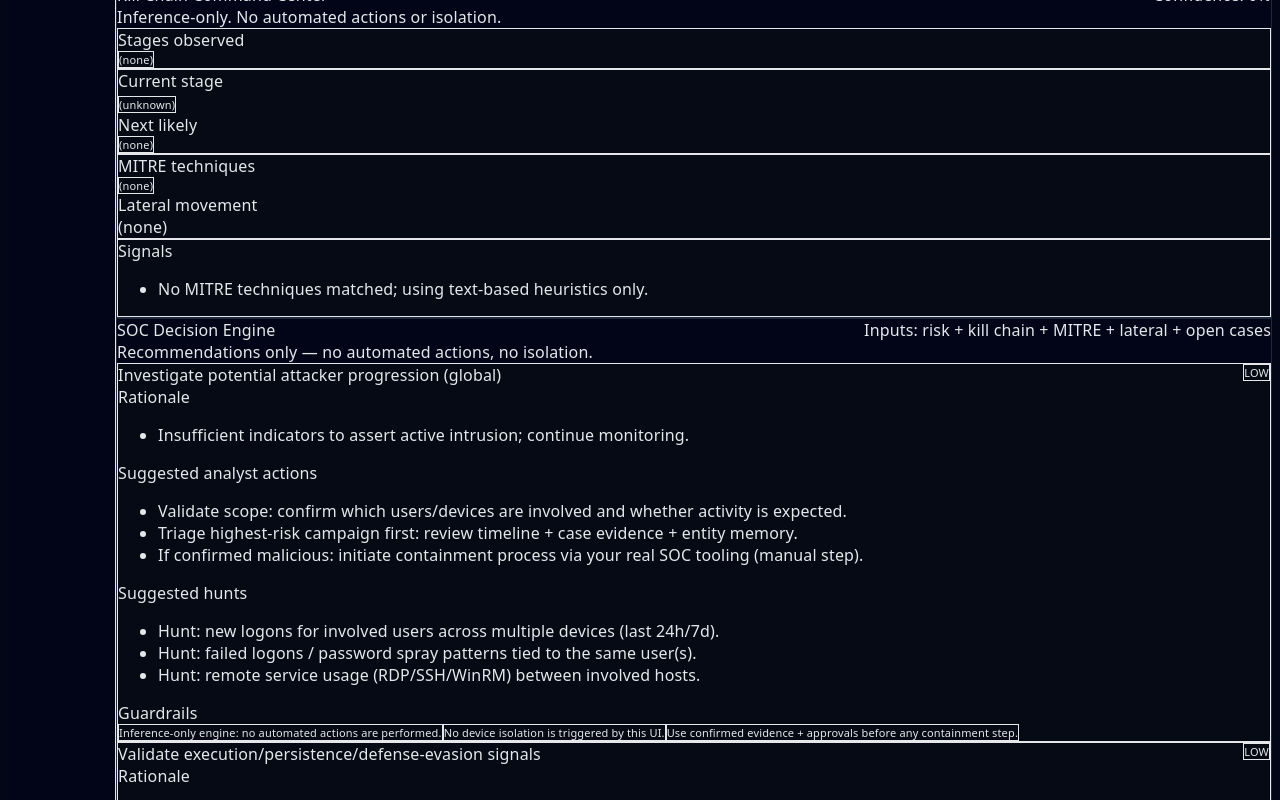
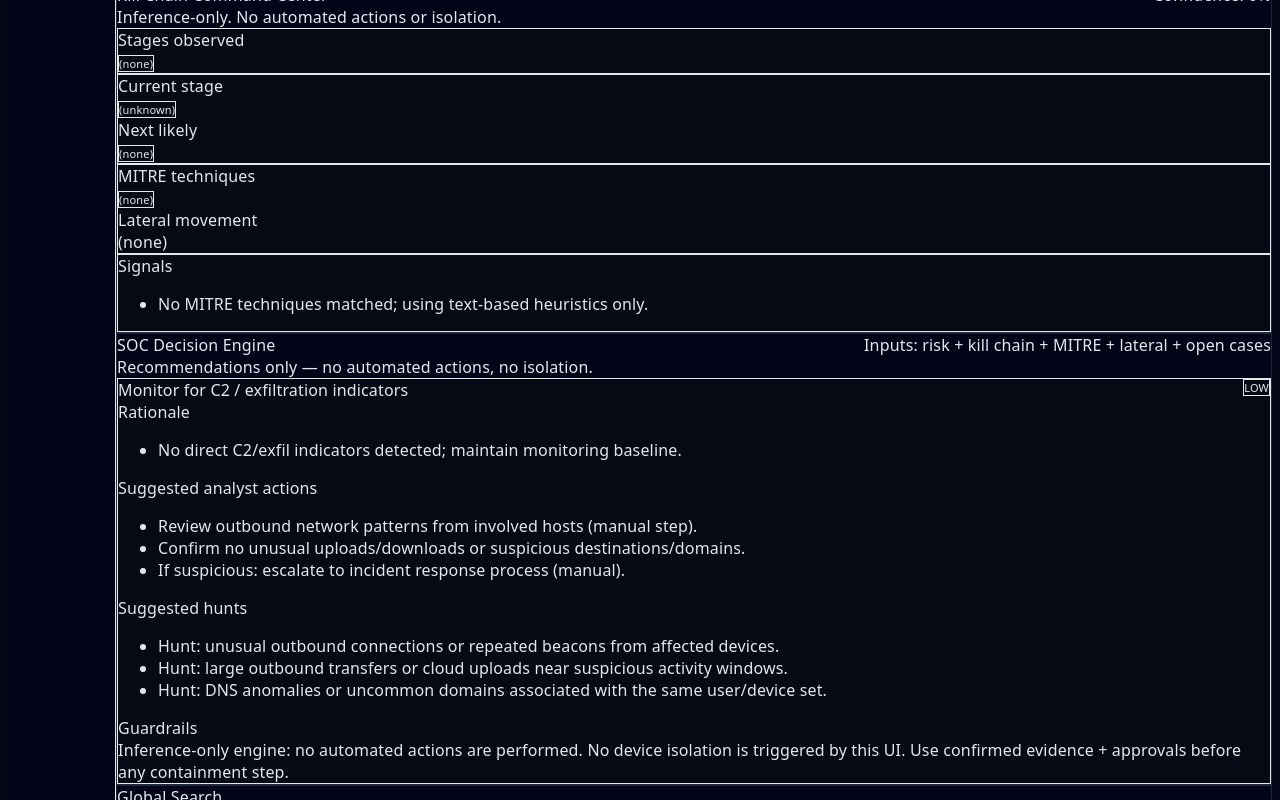
Before and after one commit to tleanne1/agentic_soc_ui, a Next.js app: page /intel in a window 1280 px wide. Shown: the part 340-1140 px from the top of the page. Built offline with nearby package versions, Linux system fonts and the light colour scheme.

Commit message:
add SOC Decision Engine + global command center recommendation

```diff
--- a/src/app/intel/page.tsx
+++ b/src/app/intel/page.tsx
@@ -10,31 +10,28 @@ import Topbar from "@/components/Topbar";
 
 import { buildIntelIndex, scoreSearch, IntelIndex } from "@/lib/intelEngine";
 import { summarizeKillChain } from "@/lib/killChainEngine";
-import { buildSocDecisions } from "@/lib/decisionEngine";
+import { decideSocActions } from "@/lib/socDecisionEngine";
 
 function safe(v: any) {
   if (v === null || v === undefined) return "";
   return String(v);
 }
 
-function pill(txt: string, key?: string) {
+function pill(txt: string) {
   return (
-    <span
-      key={key || txt}
-      className="inline-flex items-center rounded border border-slate-700 bg-slate-200/10 px-2 py-0.5 text-[11px] text-slate-200"
-    >
+    <span className="inline-flex items-center rounded border border-slate-700 bg-slate-200/10 px-2 py-0.5 text-[11px] text-slate-200">
       {txt}
     </span>
   );
 }
 
-function priorityBadge(p: string) {
-  const base =
-    "inline-flex items-center rounded border px-2 py-0.5 text-[11px] font-semibold whitespace-nowrap";
-  if (p === "CRITICAL") return <span className={`${base} border-red-600/60 bg-red-500/10 text-red-200`}>CRITICAL</span>;
-  if (p === "HIGH") return <span className={`${base} border-orange-600/60 bg-orange-500/10 text-orange-200`}>HIGH</span>;
-  if (p === "MEDIUM") return <span className={`${base} border-yellow-600/60 bg-yellow-500/10 text-yellow-200`}>MEDIUM</span>;
-  return <span className={`${base} border-slate-600 bg-slate-200/10 text-slate-200`}>LOW</span>;
+function sevBadge(sev: string) {
+  const label = safe(sev).toUpperCase();
+  return (
+    <span className="inline-flex items-center rounded border border-slate-700 bg-slate-200/10 px-2 py-0.5 text-[11px] text-slate-200">
+      {label}
+    </span>
+  );
 }
 
 export default function IntelPage() {
@@ -55,14 +52,9 @@ export default function IntelPage() {
     });
   }, [index]);
 
-  const decisions = useMemo(() => {
-    if (!index) return [];
-    return buildSocDecisions({
-      scope: "global",
-      index,
-      killChain: commandCenter,
-      cases: index.cases,
-    });
+  const decision = useMemo(() => {
+    if (!index) return null;
+    return decideSocActions({ index, killchain: commandCenter });
   }, [index, commandCenter]);
 
   const hits = useMemo(() => {
@@ -139,7 +131,7 @@ export default function IntelPage() {
             </div>
           </div>
 
-          {/* ✅ Global Kill Chain Command Center */}
+          {/* Global Kill Chain Command Center */}
           <div className="rounded border border-[var(--soc-panel-border)] bg-[#020617]/80 p-4 space-y-3">
             <div className="flex items-start justify-between gap-4">
               <div>
@@ -159,24 +151,22 @@ export default function IntelPage() {
               <div className="rounded border border-slate-800 bg-[#050A14] p-3">
                 <div className="text-xs text-slate-400">Stages observed</div>
                 <div className="text-sm text-slate-200 mt-1 flex flex-wrap gap-1">
-                  {(commandCenter?.stages?.length ? commandCenter.stages : ["(none)"]).map((s: any) =>
-                    pill(String(s), `stage-${String(s)}`)
-                  )}
+                  {(commandCenter?.stages?.length ? commandCenter.stages : ["(none)"]).map((s: any, i: number) => (
+                    <span key={`stage-${i}-${String(s)}`}>{pill(String(s))}</span>
+                  ))}
                 </div>
               </div>
 
               <div className="rounded border border-slate-800 bg-[#050A14] p-3">
                 <div className="text-xs text-slate-400">Current stage</div>
                 <div className="text-sm text-slate-200 mt-1">
-                  {commandCenter?.current_stage
-                    ? pill(commandCenter.current_stage, `cur-${commandCenter.current_stage}`)
-                    : pill("(unknown)", "cur-unknown")}
+                  {commandCenter?.current_stage ? pill(commandCenter.current_stage) : pill("(unknown)")}
                 </div>
 
                 <div className="text-xs text-slate-400 mt-3">Next likely</div>
                 <div className="text-sm text-slate-200 mt-1 flex flex-wrap gap-1">
-                  {(commandCenter?.next_likely?.length ? commandCenter.next_likely : ["(none)"]).map((s: any) =>
-                    pill(String(s), `next-${String(s)}`)
+                  {(commandCenter?.next_likely?.length ? commandCenter.next_likely : ["(none)"]).map(
+                    (s: any, i: number) => <span key={`next-${i}-${String(s)}`}>{pill(String(s))}</span>
                   )}
                 </div>
               </div>
@@ -187,7 +177,9 @@ export default function IntelPage() {
                   {(commandCenter?.evidence?.mitre_techniques?.length
                     ? commandCenter.evidence.mitre_techniques.slice(0, 10)
                     : ["(none)"]
-                  ).map((t: any) => pill(String(t), `mitre-${String(t)}`))}
+                  ).map((t: any, i: number) => (
+                    <span key={`mitre-${i}-${String(t)}`}>{pill(String(t))}</span>
+                  ))}
                 </div>
 
                 <div className="text-xs text-slate-400 mt-3">Lateral movement</div>
@@ -196,7 +188,7 @@ export default function IntelPage() {
                     <div className="space-y-1">
                       {commandCenter.evidence.lateral_moves.slice(0, 5).map((m: any, i: number) => (
                         <div key={`lat-${i}-${safe(m.from)}-${safe(m.to)}`} className="text-xs text-slate-200">
-                          {pill(`${safe(m.from)} → ${safe(m.to)}`, `latpill-${i}-${safe(m.from)}-${safe(m.to)}`)}{" "}
+                          {pill(`${safe(m.from)} → ${safe(m.to)}`)}{" "}
                           <span className="text-slate-400">({safe(m.user)})</span>
                         </div>
                       ))}
@@ -216,13 +208,14 @@ export default function IntelPage() {
                   ? commandCenter.evidence.signals
                   : ["No signals available."]
                 ).map((s: any, i: number) => (
-                  <li key={`sig-${i}`}>{String(s)}</li>
+                  <li key={`sig-${i}-${String(s).slice(0, 12)}`}>{String(s)}</li>
                 ))}
               </ul>
             </div>
           </div>
 
-          {/* ✅ SOC Decision Engine */}
+          {/* SOC Decision Engine */}
+          {decision ? (
             <div className="rounded border border-[var(--soc-panel-border)] bg-[#020617]/80 p-4 space-y-3">
               <div className="flex items-start justify-between gap-4">
                 <div>
@@ -231,54 +224,50 @@ export default function IntelPage() {
                     Recommendations only — no automated actions, no isolation.
                   </div>
                 </div>
-              <div className="text-xs text-slate-400">
-                Inputs: risk + kill chain + MITRE + lateral + open cases
+
+                <div className="text-xs text-slate-300">
+                  Inputs: {decision.inputs_used.join(" + ")}
                 </div>
               </div>
 
-            <div className="space-y-2">
-              {decisions.map((d) => (
-                <div key={d.id} className="rounded border border-slate-800 bg-[#050A14] p-3 space-y-2">
+              <div className="space-y-3">
+                {decision.recommendations.map((r, idx) => (
+                  <div key={`rec-${r.id}-${idx}`} className="rounded border border-slate-800 bg-[#050A14] p-3">
                     <div className="flex items-start justify-between gap-3">
-                    <div className="text-sm text-slate-200 font-semibold">{d.title}</div>
-                    {priorityBadge(d.priority)}
+                      <div className="text-sm text-slate-200 font-semibold">{r.title}</div>
+                      {sevBadge(r.severity)}
                     </div>
 
-                  <div className="text-xs text-slate-400">Rationale</div>
-                  <ul className="text-sm text-slate-200 list-disc pl-5 space-y-1">
-                    {d.rationale.map((r, i) => (
-                      <li key={`${d.id}-r-${i}`}>{r}</li>
+                    <div className="text-xs text-slate-400 mt-2">Rationale</div>
+                    <ul className="mt-1 space-y-1 text-sm text-slate-200 list-disc pl-5">
+                      {r.rationale.map((x, i) => (
+                        <li key={`rat-${r.id}-${i}`}>{x}</li>
                       ))}
                     </ul>
 
-                  <div className="grid gap-3 md:grid-cols-2">
-                    <div>
-                      <div className="text-xs text-slate-400">Suggested analyst actions</div>
-                      <ul className="text-sm text-slate-200 list-disc pl-5 space-y-1 mt-1">
-                        {d.suggested_actions.map((a, i) => (
-                          <li key={`${d.id}-a-${i}`}>{a}</li>
+                    <div className="text-xs text-slate-400 mt-3">Suggested analyst actions</div>
+                    <ul className="mt-1 space-y-1 text-sm text-slate-200 list-disc pl-5">
+                      {r.suggested_actions.map((x, i) => (
+                        <li key={`act-${r.id}-${i}`}>{x}</li>
                       ))}
                     </ul>
-                    </div>
 
-                    <div>
-                      <div className="text-xs text-slate-400">Suggested hunts</div>
-                      <ul className="text-sm text-slate-200 list-disc pl-5 space-y-1 mt-1">
-                        {d.suggested_hunts.map((h, i) => (
-                          <li key={`${d.id}-h-${i}`}>{h}</li>
+                    <div className="text-xs text-slate-400 mt-3">Suggested hunts</div>
+                    <ul className="mt-1 space-y-1 text-sm text-slate-200 list-disc pl-5">
+                      {r.suggested_hunts.map((x, i) => (
+                        <li key={`hunt-${r.id}-${i}`}>{x}</li>
                       ))}
                     </ul>
-                    </div>
-                  </div>
 
-                  <div className="text-xs text-slate-400">Guardrails</div>
-                  <div className="flex flex-wrap gap-1">
-                    {d.guardrails.map((g, i) => pill(g, `${d.id}-g-${i}`))}
+                    <div className="text-xs text-slate-400 mt-3">Guardrails</div>
+                    <div className="mt-1 text-xs text-slate-300">
+                      {r.guardrails.join(" ")}
                     </div>
                   </div>
                 ))}
               </div>
             </div>
+          ) : null}
 
           {/* Global Search */}
           <div className="rounded border border-[var(--soc-panel-border)] bg-[#020617]/80 p-4 space-y-2">
@@ -322,10 +311,10 @@ export default function IntelPage() {
                       }
 
                       return (
-                        <div key={`hit-${i}-${type}-${safe(h.title || h.case_id || h.campaign_id || h.key || h.edge_id)}`} className="bg-[#020617]/40 p-3 flex items-center justify-between gap-4">
+                        <div key={`hit-${type}-${i}`} className="bg-[#020617]/40 p-3 flex items-center justify-between gap-4">
                           <div>
                             <div className="text-sm text-slate-200">
-                              {pill(type, `hit-type-${i}-${type}`)} <span className="text-slate-400">score:</span> {score}
+                              {pill(type)} <span className="text-slate-400">score:</span> {score}
                             </div>
                             <div className="text-xs text-slate-300 mt-1">
                               {safe(h.title || h.case_id || h.campaign_id || h.key || h.edge_id)}
--- /dev/null
+++ b/src/lib/socDecisionEngine.ts
@@ -0,0 +1,182 @@
+// src/lib/socDecisionEngine.ts
+"use client";
+
+import type { IntelIndex } from "@/lib/intelEngine";
+import type { KillChainSummary } from "@/lib/killChainEngine";
+
+export type DecisionSeverity = "LOW" | "MEDIUM" | "HIGH" | "CRITICAL";
+
+export type SocRecommendation = {
+  id: string;
+  title: string;
+  severity: DecisionSeverity;
+  rationale: string[];
+  suggested_actions: string[];
+  suggested_hunts: string[];
+  guardrails: string[];
+};
+
+function safe(v: any) {
+  if (v === null || v === undefined) return "";
+  return String(v);
+}
+
+function uniq<T>(arr: T[]) {
+  return Array.from(new Set(arr));
+}
+
+function clamp(n: number, min = 0, max = 100) {
+  if (Number.isNaN(n)) return min;
+  return Math.max(min, Math.min(max, n));
+}
+
+function severityFromScore(score: number): DecisionSeverity {
+  if (score >= 80) return "CRITICAL";
+  if (score >= 60) return "HIGH";
+  if (score >= 35) return "MEDIUM";
+  return "LOW";
+}
+
+/**
+ * SOC Decision Engine
+ * - Inference-only: generates analyst recommendations.
+ * - NEVER triggers isolation or automated remediation.
+ */
+export function decideSocActions(params: {
+  index: IntelIndex;
+  killchain: KillChainSummary | null;
+}): { score: number; recommendations: SocRecommendation[]; inputs_used: string[] } {
+  const { index, killchain } = params;
+
+  const openCases = index.cases.filter((c: any) => String(c.status) !== "closed");
+  const openCount = openCases.length;
+
+  const mitre = uniq(index.mitreFindings?.map((f: any) => safe(f?.technique?.id || f?.technique?.technique_id || "")).filter(Boolean) || []);
+  const lateralCount = index.lateralFindings?.length || 0;
+
+  const stages = killchain?.stages || [];
+  const currentStage = safe(killchain?.current_stage || "");
+  const confidence = Number(killchain?.confidence || 0);
+
+  // Build a simple global “risk score” from signals
+  let score = 0;
+
+  // Open cases pressure
+  score += Math.min(35, openCount * 4);
+
+  // Lateral movement is a strong escalator
+  if (stages.includes("Lateral Movement") || lateralCount > 0) score += 30;
+
+  // Credential Access is a strong escalator
+  if (stages.includes("Credential Access")) score += 20;
+
+  // Priv Esc is meaningful
+  if (stages.includes("Privilege Escalation")) score += 12;
+
+  // MITRE technique volume adds some confidence
+  score += Math.min(15, mitre.length * 5);
+
+  // Confidence acts as a multiplier-ish (but clamped)
+  score += Math.min(10, Math.floor(confidence / 10));
+
+  score = clamp(score);
+
+  const inputs_used = [
+    "risk",
+    "kill chain",
+    "MITRE",
+    "lateral",
+    "open cases",
+  ];
+
+  const guardrails = [
+    "Inference-only engine: no automated actions are performed.",
+    "No device isolation is triggered by this UI.",
+    "Use confirmed evidence + approvals before any containment step.",
+  ];
+
+  const recommendations: SocRecommendation[] = [];
+
+  // 1) Global progression alert
+  if (openCount >= 5 || stages.length >= 3) {
+    const sev = severityFromScore(score);
+
+    const credSpray =
+      mitre.some((t) => t.startsWith("T1110")) || stages.includes("Credential Access");
+
+    recommendations.push({
+      id: "rec-global-progression",
+      title: "Investigate potential attacker progression (global)",
+      severity: sev,
+      rationale: [
+        `Multiple open cases in this scope (open=${openCount}).`,
+        stages.includes("Credential Access")
+          ? "Kill chain indicates Credential Access."
+          : "Kill chain shows multi-stage behavior.",
+        credSpray ? "MITRE suggests Brute Force / Password Spray (T1110*)." : "MITRE inference present.",
+        stages.includes("Lateral Movement") || lateralCount > 0
+          ? "Kill chain includes Lateral Movement."
+          : "No lateral movement signal detected.",
+      ],
+      suggested_actions: [
+        "Validate scope: confirm which users/devices are involved and whether activity is expected.",
+        "Triage highest-risk campaign first: review timeline + case evidence + entity memory.",
+        "If confirmed malicious: initiate containment process via your real SOC tooling (manual step).",
+      ],
+      suggested_hunts: [
+        "Hunt: new logons for involved users across multiple devices (last 24h/7d).",
+        "Hunt: failed logons / password spray patterns tied to the same user(s).",
+        "Hunt: remote service usage (RDP/SSH/WinRM) between involved hosts.",
+      ],
+      guardrails,
+    });
+  }
+
+  // 2) Execution / persistence checks when Execution stage present
+  if (stages.includes("Execution") || currentStage === "Execution") {
+    recommendations.push({
+      id: "rec-exec-persist",
+      title: "Validate execution/persistence/defense-evasion signals",
+      severity: "LOW",
+      rationale: [
+        "Kill chain indicates Execution stage.",
+      ],
+      suggested_actions: [
+        "Review process + command execution evidence on the primary device(s).",
+        "Check for scheduled tasks, autoruns, new services, and suspicious startup entries.",
+        "Review endpoint protection events for tampering/disable actions (manual verification).",
+      ],
+      suggested_hunts: [
+        "Hunt: suspicious PowerShell / cmd.exe usage tied to the same user/device.",
+        "Hunt: scheduled task creation or service installs near the case timestamps.",
+        "Hunt: security control tampering or log clearing events.",
+      ],
+      guardrails,
+    });
+  }
+
+  // 3) C2 / exfil monitoring suggestions (always safe)
+  recommendations.push({
+    id: "rec-monitor-c2-exfil",
+    title: "Monitor for C2 / exfiltration indicators",
+    severity: stages.includes("Command & Control") || stages.includes("Exfiltration") ? "MEDIUM" : "LOW",
+    rationale: [
+      stages.includes("Command & Control") || stages.includes("Exfiltration")
+        ? "Kill chain suggests C2/Exfiltration-related stages."
+        : "No direct C2/exfil indicators detected; maintain monitoring baseline.",
+    ],
+    suggested_actions: [
+      "Review outbound network patterns from involved hosts (manual step).",
+      "Confirm no unusual uploads/downloads or suspicious destinations/domains.",
+      "If suspicious: escalate to incident response process (manual).",
+    ],
+    suggested_hunts: [
+      "Hunt: unusual outbound connections or repeated beacons from affected devices.",
+      "Hunt: large outbound transfers or cloud uploads near suspicious activity windows.",
+      "Hunt: DNS anomalies or uncommon domains associated with the same user/device set.",
+    ],
+    guardrails,
+  });
+
+  return { score, recommendations, inputs_used };
+}
```
Lines whose indentation alone changed are shown as unchanged.
